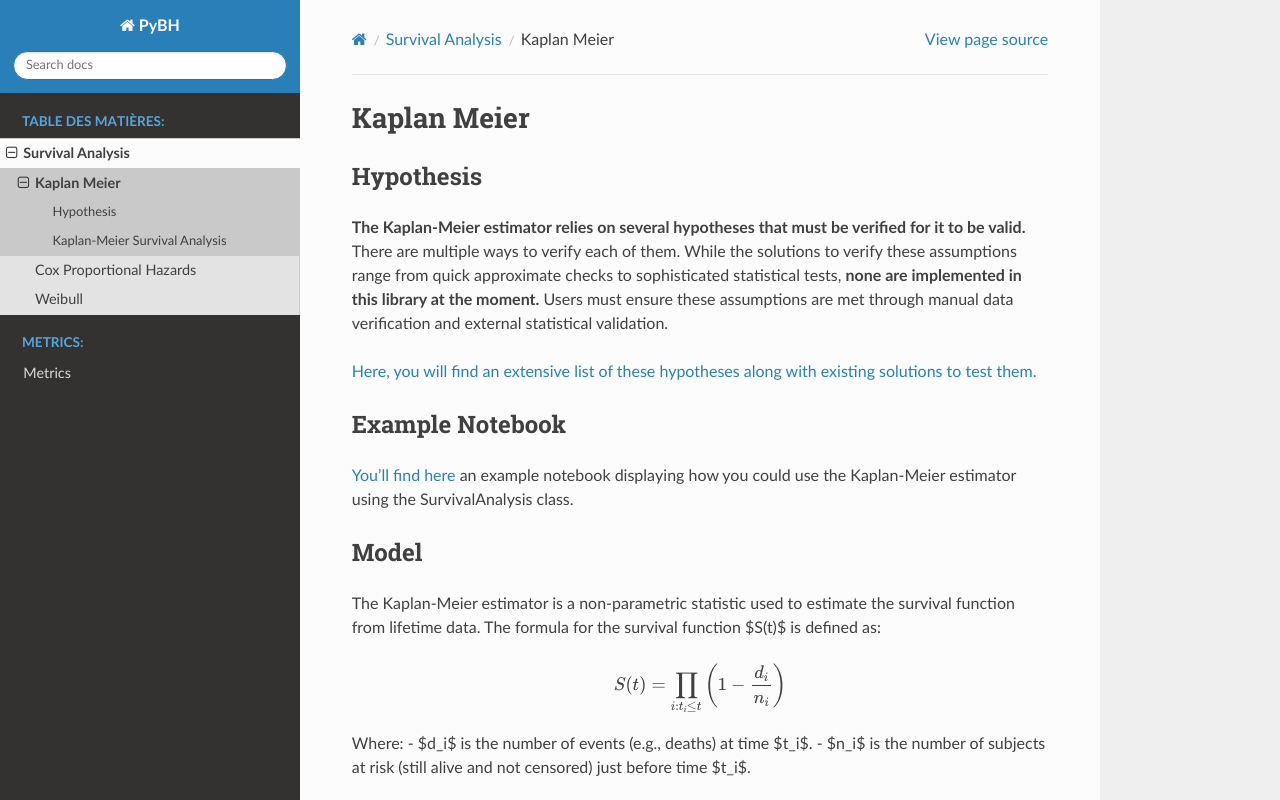
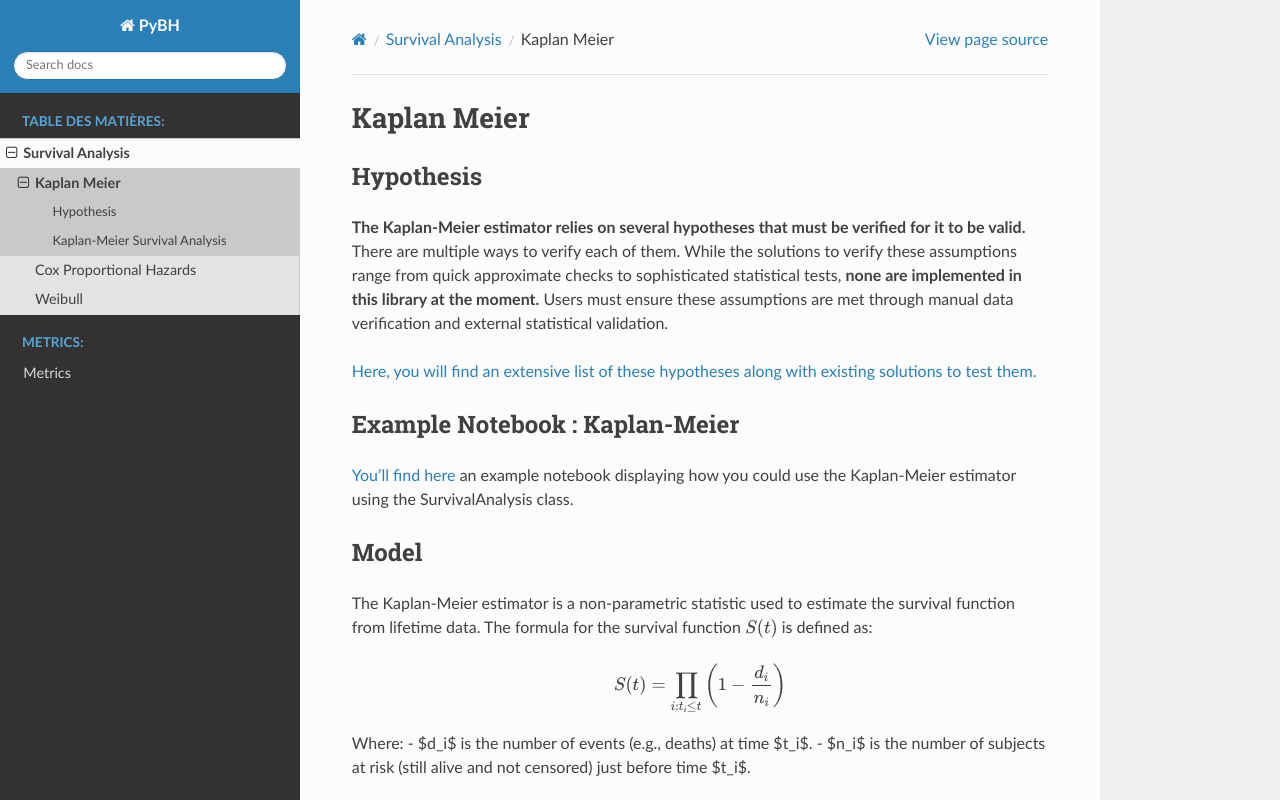
Before and after one commit to PyBHealth/PyBH, a Sphinx documentation site: the page built from docs/source/Survival_Analysis/Kaplan_Meier/Kaplan_Meier.rst, in a window 1280 px wide and 1093 px high, cut to the strip 0-800 px from the top of the window. Built offline with Sphinx 7.4.7 and the Read the Docs theme 3.1.0, drawn with Linux system fonts in a browser that asks for light colours.

Commit message:
Changements Kaplan Meier

```diff
--- a/docs/source/Survival_Analysis/Kaplan_Meier/Kaplan_Meier.rst
+++ b/docs/source/Survival_Analysis/Kaplan_Meier/Kaplan_Meier.rst
@@ -17,7 +17,7 @@ There are multiple ways to verify each of them. While the solutions to verify th
 
 :doc:`Here, you will find an extensive list of these hypotheses along with existing solutions to test them. <Hypothesis>`
 
-Example Notebook
+Example Notebook : Kaplan-Meier
 ----------------
 
 :doc:`You'll find here <kaplan_meier>` an example notebook displaying how you could use the Kaplan-Meier estimator using the SurvivalAnalysis class.
@@ -26,7 +26,7 @@ Model
 -----
 
 The Kaplan-Meier estimator is a non-parametric statistic used to estimate the survival function from lifetime data.
-The formula for the survival function $S(t)$ is defined as:
+The formula for the survival function :math:`S(t)` is defined as:
 
 .. math::
 
```
